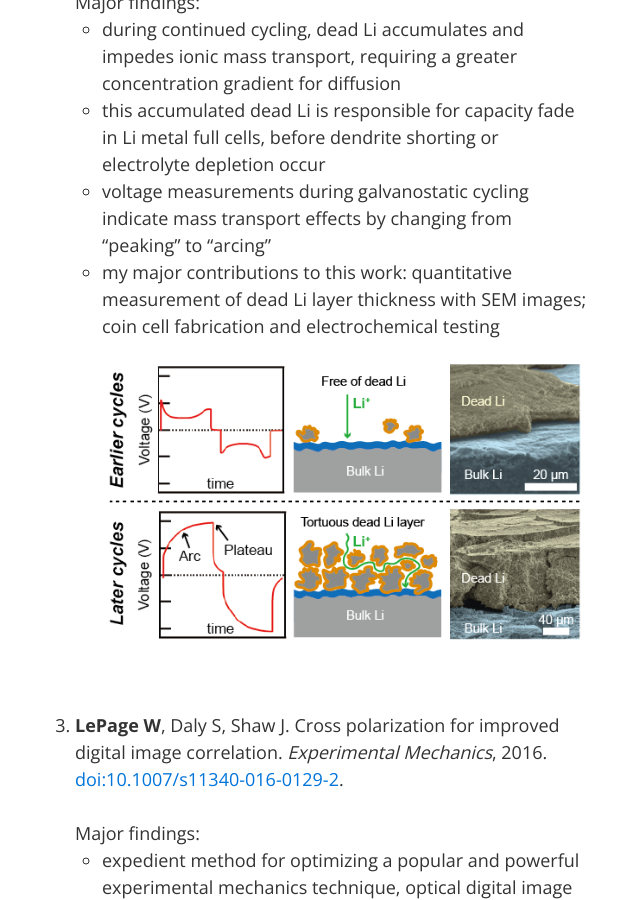
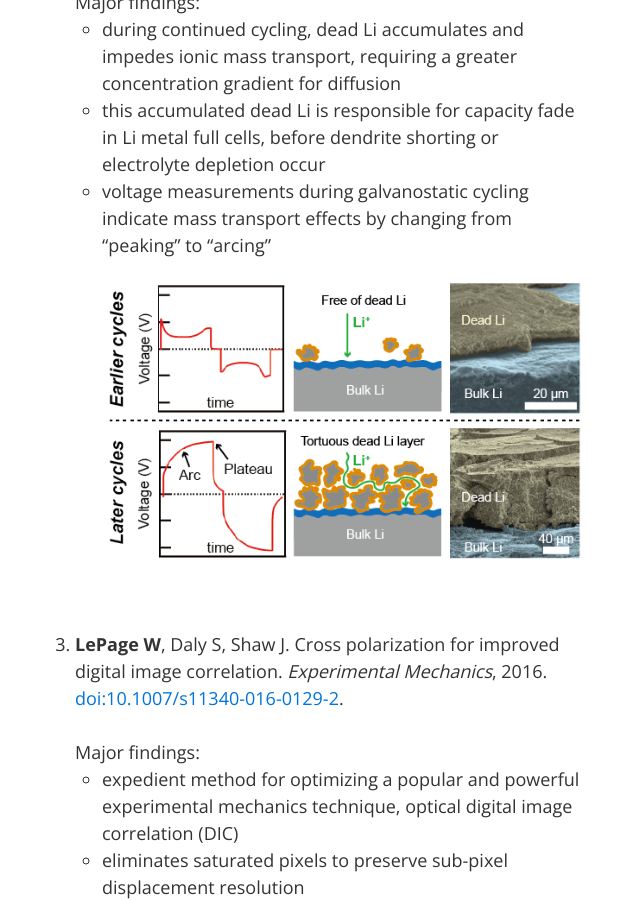
Before and after one commit to wlepage/wlepage.github.io, a Jekyll site: the page built from index.md, in a window 1280 px wide and 900 px high, scrolled down 2740 px. Shown: the whole window, without its empty margins (322-962 px from the left). Built offline with Jekyll 4.4.1, drawn with Linux system fonts in a browser that asks for light colours.

Commit message:
Updated publications.

```diff
--- a/index.md
+++ b/index.md
@@ -60,7 +60,6 @@ Major findings:
 	+ during continued cycling, dead Li accumulates and impedes ionic mass transport, requiring a greater concentration gradient for diffusion
 	+ this accumulated dead Li is responsible for capacity fade in Li metal full cells, before dendrite shorting or electrolyte depletion occur
 	+ voltage measurements during galvanostatic cycling indicate mass transport effects by changing from "peaking" to "arcing"
-	+ my major contributions to this work: quantitative measurement of dead Li layer thickness with SEM images; coin cell fabrication and electrochemical testing
 ![Dead lithium mass transport effects](img/TOC_deadLi.png "Dead lithium mass transport effects")
 1. __LePage W__, Daly S, Shaw J. Cross polarization for improved digital image correlation. _Experimental Mechanics_, 2016. [doi:10.1007/s11340-016-0129-2](http://doi.org/10.1007/s11340-016-0129-2). <br /><br />
 Major findings:
```
